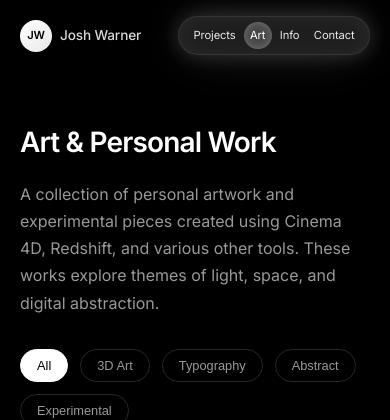
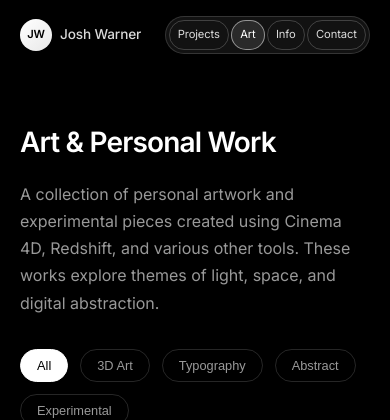
Before and after one commit to nahmedsoftsource/happinessmeter, a PHP site: page /happinessmeter/art.html in a window 390 px wide. Shown: the top 420 px of the page. Run offline with PHP 8.4, Linux system fonts and the light colour scheme; some web fonts are replaced.

Commit message:
Transparent nav with individual bordered pill links
- Main nav container: semi-transparent dark bg with outer border
- Each nav link: individual rounded pill with border
- Hover: brighter border and subtle background
- Active: more prominent border and background highlight

```diff
--- a/css/style.css
+++ b/css/style.css
@@ -140,41 +140,37 @@ nav {
     display: flex;
     gap: 0.5rem;
     align-items: center;
-    padding: 0.5rem 1rem;
-    background: rgba(60, 60, 60, 0.5);
+    padding: 0.35rem;
+    background: rgba(30, 30, 30, 0.6);
     backdrop-filter: blur(20px);
     -webkit-backdrop-filter: blur(20px);
     border-radius: 50px;
-    border: 1px solid rgba(255, 255, 255, 0.1);
-    box-shadow:
-        0 0 20px rgba(255, 255, 255, 0.15),
-        0 0 40px rgba(255, 255, 255, 0.1),
-        0 0 60px rgba(255, 255, 255, 0.05),
-        inset 0 0 20px rgba(255, 255, 255, 0.05);
+    border: 1px solid rgba(255, 255, 255, 0.15);
 }
 
 nav a {
-    color: rgba(255, 255, 255, 0.9);
+    color: rgba(255, 255, 255, 0.85);
     text-decoration: none;
     font-size: 0.875rem;
     font-weight: 400;
     letter-spacing: -0.01em;
     transition: all 0.3s ease;
-    position: relative;
-    padding: 0.5rem 1rem;
+    padding: 0.5rem 1.25rem;
+    border-radius: 50px;
+    border: 1px solid rgba(255, 255, 255, 0.2);
+    background: transparent;
 }
 
 nav a:hover {
     color: #ffffff;
+    border-color: rgba(255, 255, 255, 0.4);
+    background: rgba(255, 255, 255, 0.05);
 }
 
 nav a.active {
     color: #ffffff;
-    background: rgba(255, 255, 255, 0.15);
-    border-radius: 25px;
-    box-shadow:
-        inset 0 0 10px rgba(255, 255, 255, 0.2),
-        inset 0 0 20px rgba(255, 255, 255, 0.1);
+    border-color: rgba(255, 255, 255, 0.5);
+    background: rgba(255, 255, 255, 0.1);
 }
 
 /* ==================== HERO SECTION ==================== */
@@ -858,12 +854,12 @@ body.modal-open {
 
     nav {
         gap: 0.25rem;
-        padding: 0.4rem 0.75rem;
+        padding: 0.25rem;
     }
 
     nav a {
         font-size: 0.8rem;
-        padding: 0.4rem 0.6rem;
+        padding: 0.35rem 0.75rem;
     }
 
     .hero-video {
@@ -973,13 +969,13 @@ body.modal-open {
     }
 
     nav {
-        gap: 0.1rem;
-        padding: 0.3rem 0.5rem;
+        gap: 0.15rem;
+        padding: 0.2rem;
     }
 
     nav a {
         font-size: 0.7rem;
-        padding: 0.3rem 0.4rem;
+        padding: 0.3rem 0.5rem;
     }
 
     .contact-btn {
```
